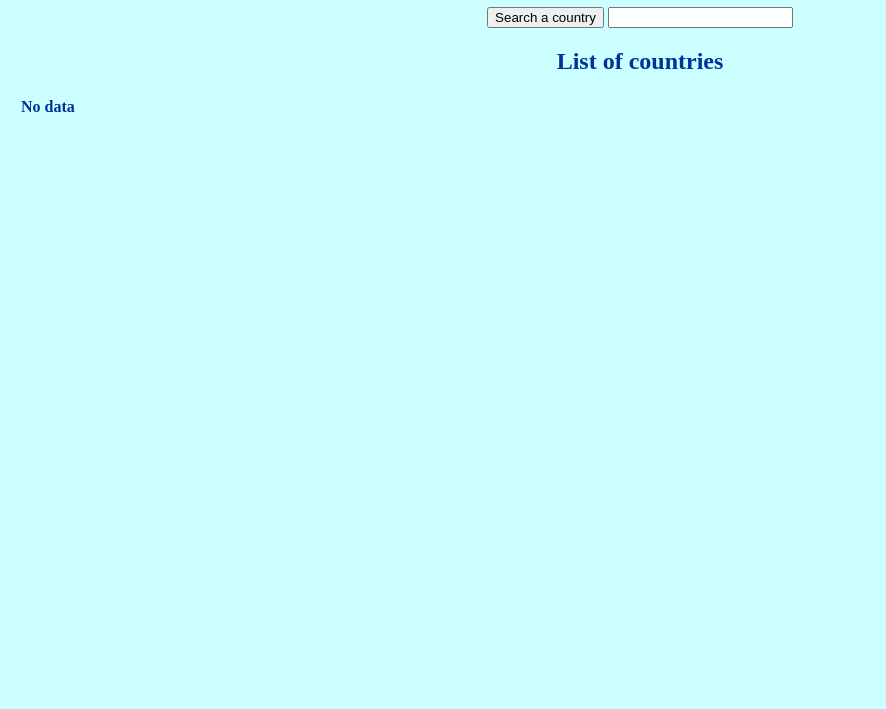
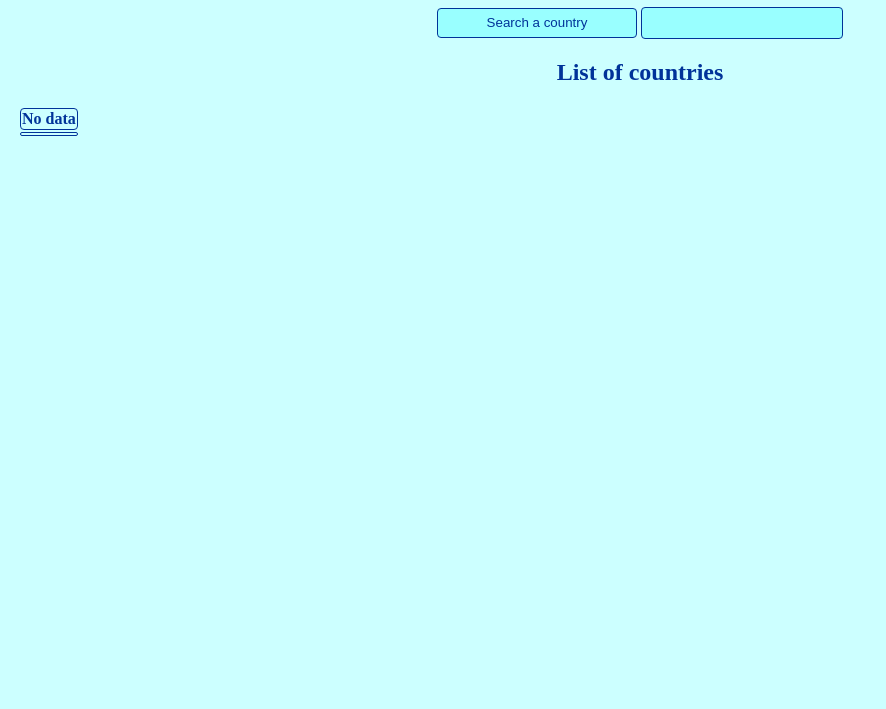
Before and after one commit to AnnaLangner/CountrySearchEngine16.6, a website: page index.html in a window 1280 px wide. Shown: the part 91-800 px from the top of the page, without its empty margins (0-886 px from the left). Drawn offline with Linux system fonts and the light colour scheme.

Commit message:
The fifth attepmt to add cells to the array

```diff
--- a/js/script.js
+++ b/js/script.js
@@ -25,7 +25,7 @@ function showCountriesList(resp) {
 	countriesList.innerHTML = '';
 	resp.forEach(function(item){
         var thead = document.createElement('th');
-        thead.innerHTML = '<tr><th>' + item.name + '<th><tr>'
+        thead.innerHTML = '<tr><th>' + '<img width="80" height="50" src="' + item.flag + '">' + item.name + '<th><tr>'
     	var tbody = document.createElement('td');
 		tbody.innerHTML = '<tr><td> capital </td>' + '<td> :  &nbsp' + item.capital + '</td></tr>';
     	countriesList.appendChild(thead);
--- a/sass/style.scss
+++ b/sass/style.scss
@@ -9,13 +9,24 @@ body {
 
 	}
 	.btn-search {
+		margin: 0;
+		padding: 2px 0;
 		width: 200px;
-		height: 50px;
+		height: 30px;
 		background-color: #99FFFF;
 		color: #003399;
-		border: 1px solid #99FFFF
+		border: 1px solid #003399;
 		border-radius: 4px;
-
+	}
+	input {
+		margin: 0;
+		padding: 0;
+		width: 200px;
+		height: 30px;
+		background-color: #99FFFF;
+		color: #003399;
+		border: 1px solid #003399;
+		border-radius: 4px;
 	}
 	.titleTable {
 
@@ -24,10 +35,17 @@ body {
 		text-align: center;
 
 		th {
-			border: 1px solid #003399
+			border: 1px solid #003399;
+			text-align: center;
+			border-radius: 4px;
+			font-weight: 25px;
+
 		}
 		td {
-			border: 1px solid #003399
+			border: 1px solid #003399;
+			text-align: center;
+			border-radius: 4px;
+
 		}
 
 	}
```
Also changed, not shown: css/style.css.
